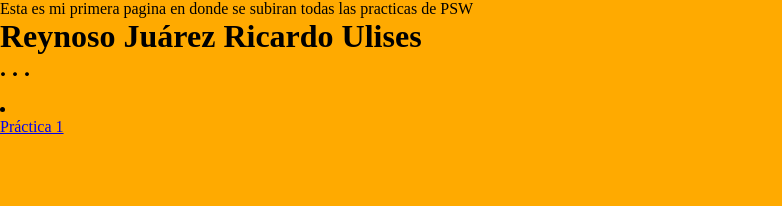
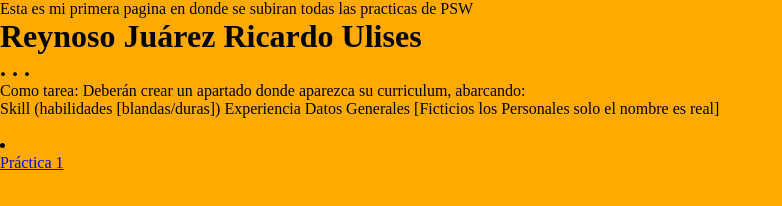
Before and after one commit to pemex69/4IV10_Reynoso_Ju-rez_Ricardo_Ulises_PSW, a plain HTML site: page index.html in a window 1280 px wide. Shown: the whole page, without its empty margins (0-782 px from the left). Drawn offline with Linux system fonts and the light colour scheme.

Commit message:
su tarea

```diff
--- a/01_HTML/CSS/stylebasica.css
+++ b/01_HTML/CSS/stylebasica.css
@@ -32,5 +32,4 @@ article, aside {
 }
 nav, footer, section {
     background-color: #ada8b6;
-
 }
--- a/index.html
+++ b/index.html
@@ -12,6 +12,12 @@
         <p>Esta es mi primera pagina en donde se subiran todas las practicas de PSW</p>
         <h1>Reynoso Juárez Ricardo Ulises</h1>
         <h2> . . .</h2>
+        <p>Como tarea: Deberán crear un apartado donde aparezca su curriculum, abarcando:
+        <br>
+        Skill (habilidades [blandas/duras])
+        Experiencia
+        Datos Generales [Ficticios los Personales solo el nombre es real]
+        </p>
         <br>
         <li>
             <ol><a href="./01_HTML/principal.html">Práctica 1</a></ol>
```
